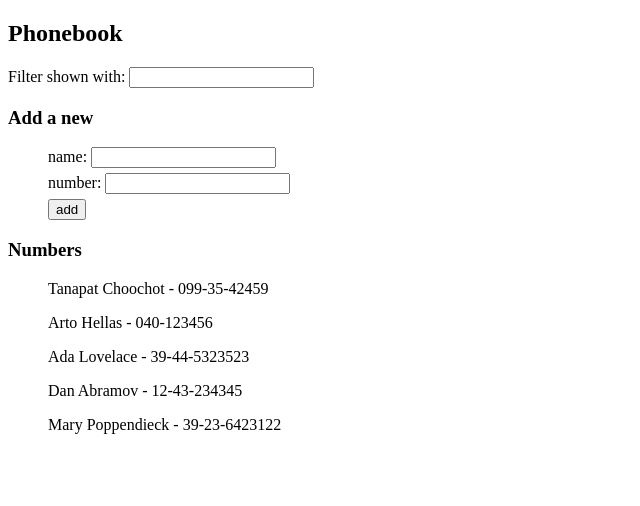
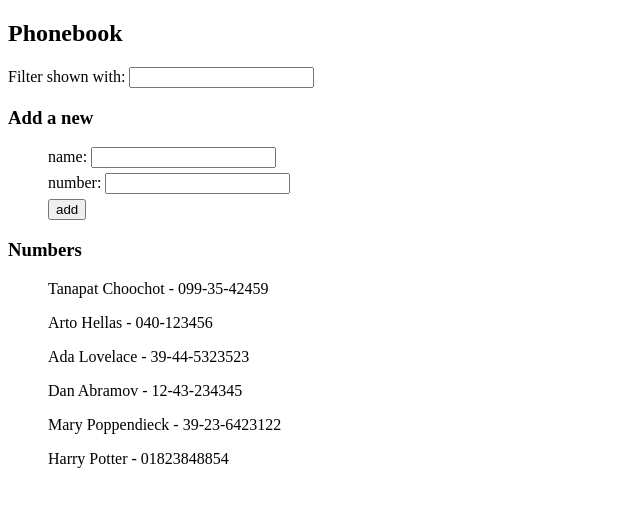
Before and after one commit to peemtanapat/fullstackopen, a React (Vite) app in the folder part2/phonebook/: page / in a window 1280 px wide. Shown: the top 506 px of the page, without its empty margins (0-640 px from the left). Built offline with nearby package versions, Linux system fonts and the light colour scheme; data requests are answered from the project's data file.

Commit message:
Apply module personService

```diff
--- a/part2/phonebook/db.json
+++ b/part2/phonebook/db.json
@@ -1,6 +1,10 @@
 {
   "persons": [
-    { "name": "Tanapat Choochot", "number": "099-35-42459", "id": 0 },
+    {
+      "name": "Tanapat Choochot",
+      "number": "099-35-42459",
+      "id": 0
+    },
     {
       "name": "Arto Hellas",
       "number": "040-123456",
@@ -20,6 +24,11 @@
       "name": "Mary Poppendieck",
       "number": "39-23-6423122",
       "id": 4
+    },
+    {
+      "name": "Harry Potter",
+      "number": "01823848854",
+      "id": 5
     }
   ]
 }
--- a/part2/phonebook/package.json
+++ b/part2/phonebook/package.json
@@ -1,5 +1,5 @@
 {
-  "name": "courseinfo",
+  "name": "phonebook",
   "private": true,
   "version": "0.0.0",
   "type": "module",
--- a/part2/phonebook/src/App.jsx
+++ b/part2/phonebook/src/App.jsx
@@ -1,5 +1,5 @@
-import axios from 'axios';
 import { Fragment, useEffect, useState } from 'react';
+import personService from './services/person';
 
 const Persons = ({ persons, search }) => {
   if (search) {
@@ -65,14 +65,14 @@ const App = () => {
 
   useEffect(() => {
     const fetchPersons = async () => {
-      const res = await axios.get('http://localhost:3001/persons');
+      const res = await personService.getAll();
       setPersons(res.data);
     };
 
     fetchPersons();
   }, []);
 
-  const addPhoneBook = (e) => {
+  const addPhoneBook = async (e) => {
     e.preventDefault();
 
     const duplicatedPerson = persons.find(
@@ -89,7 +89,10 @@ const App = () => {
       number: newNumber,
       id: persons.length,
     };
+
     setPersons(persons.concat(newPerson));
+
+    const res = await personService.create(newPerson);
   };
 
   const handleNameOnChange = (e) => {
--- /dev/null
+++ b/part2/phonebook/src/services/person.js
@@ -0,0 +1,13 @@
+import axios from 'axios';
+
+const PERSON_API = 'http://localhost:3001/persons';
+
+const getAll = async () => {
+  return await axios.get(PERSON_API);
+};
+
+const create = async (newPerson) => {
+  return await axios.post(PERSON_API, newPerson);
+};
+
+export default { getAll, create };
```
